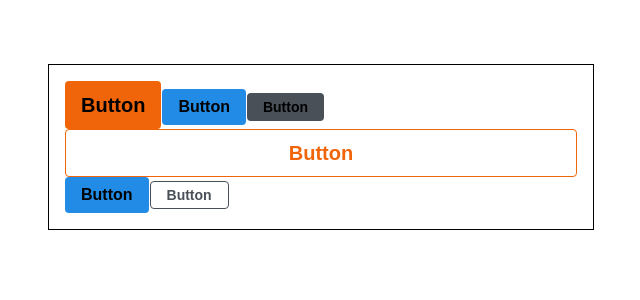
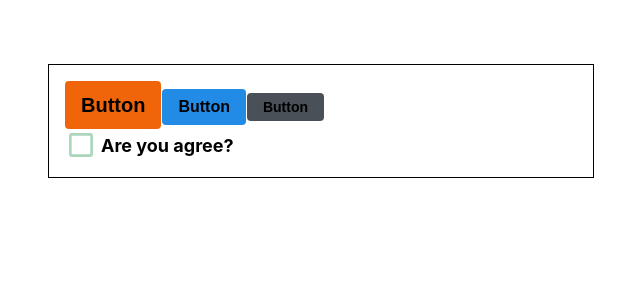
Before and after one commit to liswktjs/react-practice, a React (Create React App) app in the folder react-practice/: page / in a window 1280 px wide. Shown: the top 300 px of the page, without its empty margins (319-959 px from the left). Built offline with nearby package versions, Linux system fonts and the light colour scheme.

Commit message:
cssModule 사용해보기

```diff
--- a/react-practice/src/App2.js
+++ b/react-practice/src/App2.js
@@ -1,8 +1,13 @@
-import React from 'react';
+import React, { useState } from 'react';
 import './styles/App.scss';
 import Button from './component/Button';
+import CheckBox from './component/CheckBox';
 
 function App2() {
+  const [check, setCheck] = useState(false);
+  const onChange = (e) => {
+    setCheck(e.target.checked);
+  };
   return (
     <div className="App">
       <div className="button">
@@ -14,14 +19,10 @@
           Button
         </Button>
       </div>
-      <div className="button">
-        <Button size="large" color="pink" outline={true} fullWidth={true}>
-          Button
-        </Button>
-        <Button>Button</Button>
-        <Button size="small" color="gray" outline>
-          Button
-        </Button>
+      <div>
+        <CheckBox onChange={onChange} checked={check}>
+          Are you agree?
+        </CheckBox>
       </div>
     </div>
   );
--- /dev/null
+++ b/react-practice/src/component/CheckBox.js
@@ -0,0 +1,26 @@
+import React from 'react';
+import { MdCheckBox, MdCheckBoxOutlineBlank } from 'react-icons/md';
+import styles from '../styles/CheckBox.module.css';
+import classNames from 'classnames';
+
+const cx = classNames.bind(styles);
+// class 이름으로 cx.bind(클래스 이름들 'checkbox','outlined') 넣으면 class 이름을 간편히 쓸수 있다
+function CheckBox({ checked, children, ...rest }) {
+  return (
+    <div className={styles.checkbox}>
+      <label>
+        <input type="checkbox" checked={checked} {...rest} />
+        <div className={styles.icon}>
+          {checked ? (
+            <MdCheckBox className={styles.checked} />
+          ) : (
+            <MdCheckBoxOutlineBlank />
+          )}
+        </div>
+      </label>
+      <span>{children}</span>
+    </div>
+  );
+}
+
+export default CheckBox;
--- /dev/null
+++ b/react-practice/src/styles/CheckBox.module.css
@@ -0,0 +1,30 @@
+.checkbox {
+  display: flex;
+  align-items: center;
+}
+
+.checkbox label {
+  cursor: pointer;
+}
+
+.checkbox input {
+  width: 0;
+  height: 0;
+  position: absolute;
+  opacity: 0;
+}
+
+.checkbox span {
+  font-size: 1.125rem;
+  font-weight: bold;
+}
+.icon {
+  display: flex;
+  align-items: center;
+  font-size: 2rem;
+  margin-right: 0.25rem;
+  color: #abd5bd;
+}
+.checked {
+  color: blue;
+}
```
Also changed, not shown: 1 other file (tests, documents, lock files or other folders).
